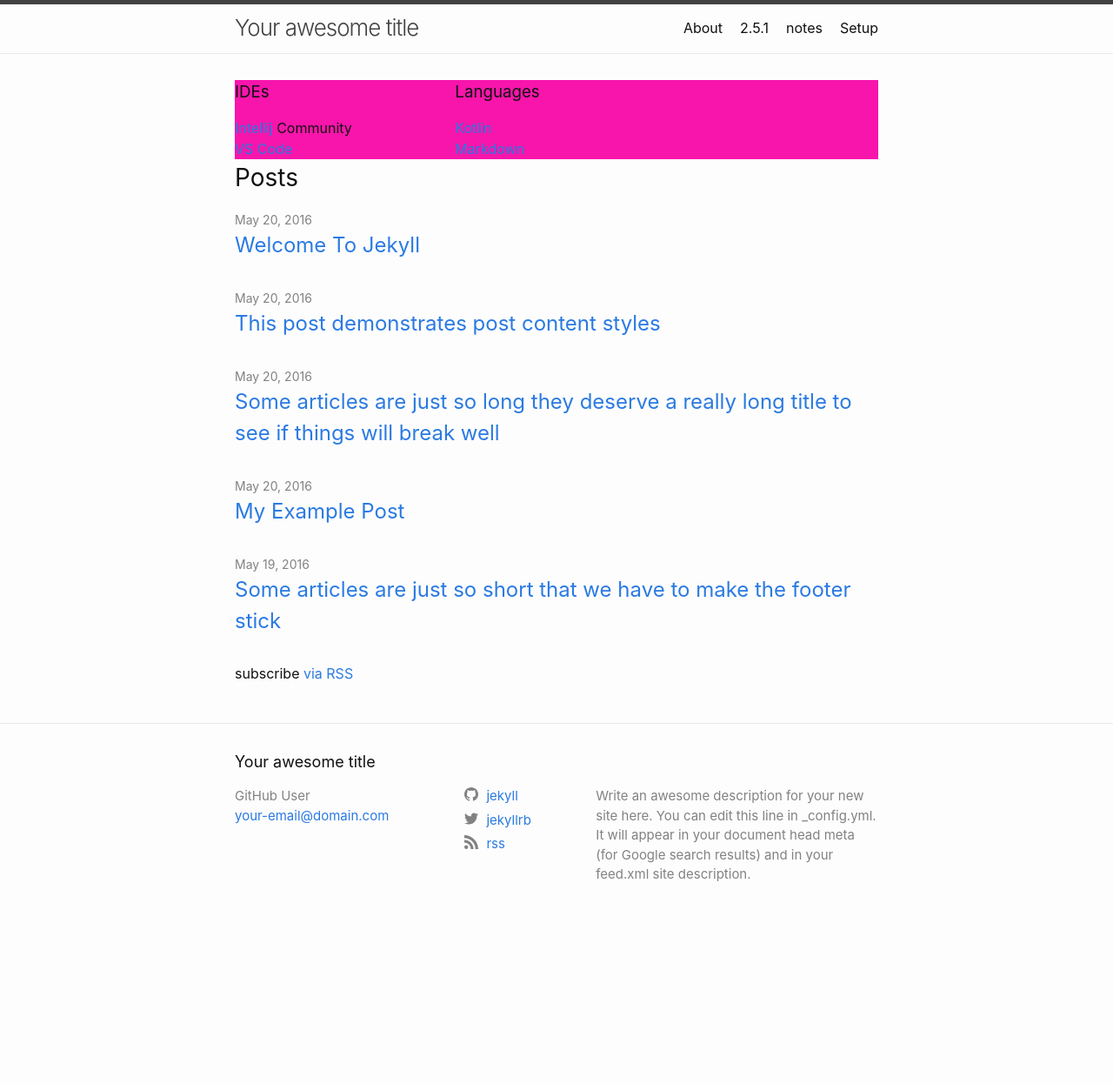
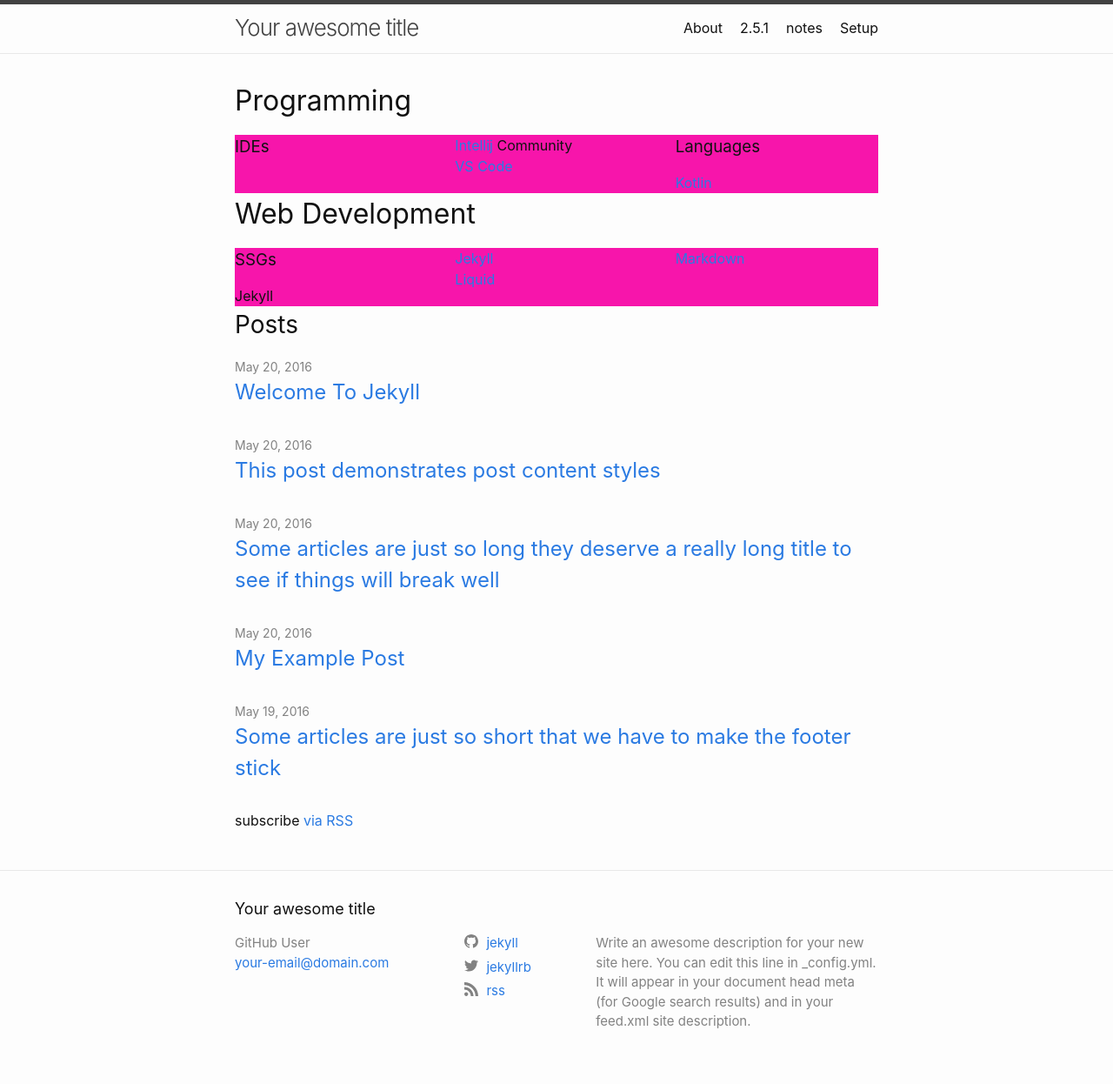
Before and after one commit to viking-cat/notes, a Jekyll site: the page built from index.md, in a window 1280 px wide. Shown: the whole page at 87% size. Built offline with Jekyll 4.4.1, drawn with Linux system fonts in a browser that asks for light colours; before the commit the page ends 1077 px from its top, so only the background shows below that.

Commit message:
Update programming and web development sections

```diff
--- a/index.md
+++ b/index.md
@@ -8,16 +8,32 @@
 layout: home
 ---
 
-{% capture myblock %}
+<!-- Programming -------------------------------------------------------->
+# Programming
+
+{% capture codeBlock %}
 ### IDEs<br/>
 [Intellij](https://www.jetbrains.com/idea/) Community<br/>
 [VS Code](https://code.visualstudio.com/)<br/>
 
 ### Languages<br/>
 [Kotlin](pages/kotlin.md)<br/>
+{% endcapture %}
+
+<div style="column-count:3;column-gap:20px;background-color:#f715ab;">
+    {{ codeBlock | markdownify }}
+</div>
+<!-- Web Development -------------------------------------------------->
+# Web Development
+
+{% capture webBlock %}
+### SSGs<br/>
+#### Jekyll<br/>
+[Jekyll](https://jekyllrb.com/)<br/>
+[Liquid](https://shopify.github.io/liquid/)<br/>
 [Markdown](https://www.markdownguide.org/)<br/>
 {% endcapture %}
 
 <div style="column-count:3;column-gap:20px;background-color:#f715ab;">
-    {{ myblock | markdownify }}
+    {{ webBlock | markdownify }}
 </div>
```
